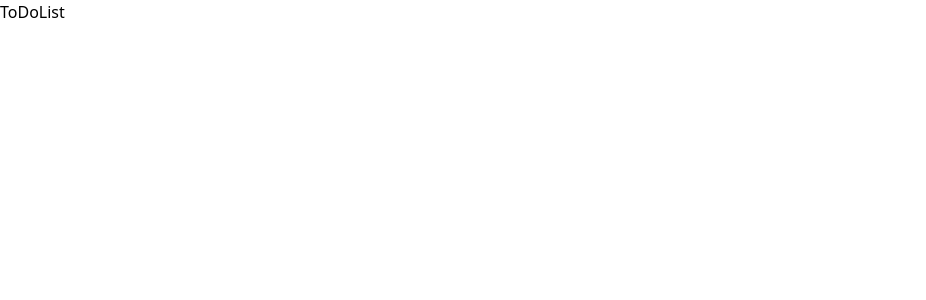
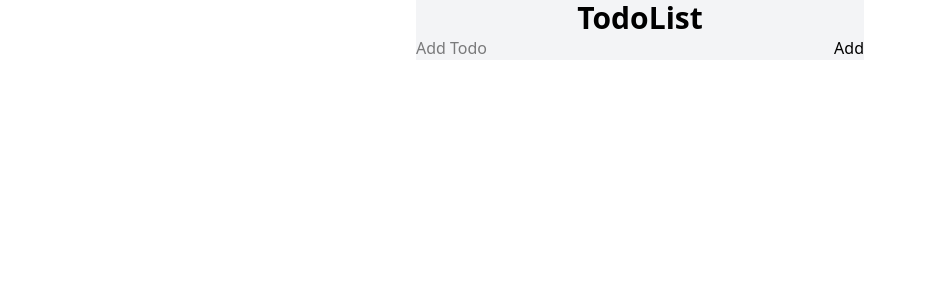
Before and after one commit to Nut-294/ToDoList, a React (Vite) app: page / in a window 1280 px wide. Shown: the top 300 px of the page, without its empty margins (0-926 px from the left). Built offline with nearby package versions, Linux system fonts and the light colour scheme.

Commit message:
Add value

```diff
--- a/src/components/ToDoList.tsx
+++ b/src/components/ToDoList.tsx
@@ -1,6 +1,44 @@
+import { useState } from "react";
+
+type Todo = {
+  id: number;
+  text: string;
+};
+
 const ToDoList = () => {
+  const [input, setInput] = useState("");
+  const [todo, setTodo] = useState<Todo[]>([]);
+
+  const handleChange = (e: React.ChangeEvent<HTMLInputElement>) => {
+    setInput(e.target.value);
+  };
+  const addTodo = () => {
+    const newTodo = {
+      id: Date.now(),
+      text: input,
+    };
+    console.log("newTodo", newTodo);
+    setTodo((prevtodo) => [newTodo, ...prevtodo]);
+    setInput("");
+  };
+  // console.log("input", input);
+  console.log("todo", todo);
   return (
-    <div>ToDoList</div>
-  )
-}
-export default ToDoList
+    <div className="max-w-md mx-auto bg-gray-100">
+      <h1 className="text-3xl m-auto font-bold text-center">TodoList</h1>
+      <div className="flex">
+        <input
+          type="text"
+          placeholder="Add Todo"
+          onChange={handleChange}
+          className="flex-grow "
+        />
+        <button onClick={addTodo} className="">
+          Add
+        </button>
+      </div>
+      <div className="mt-40">{input}</div>
+    </div>
+  );
+};
+export default ToDoList;
```
